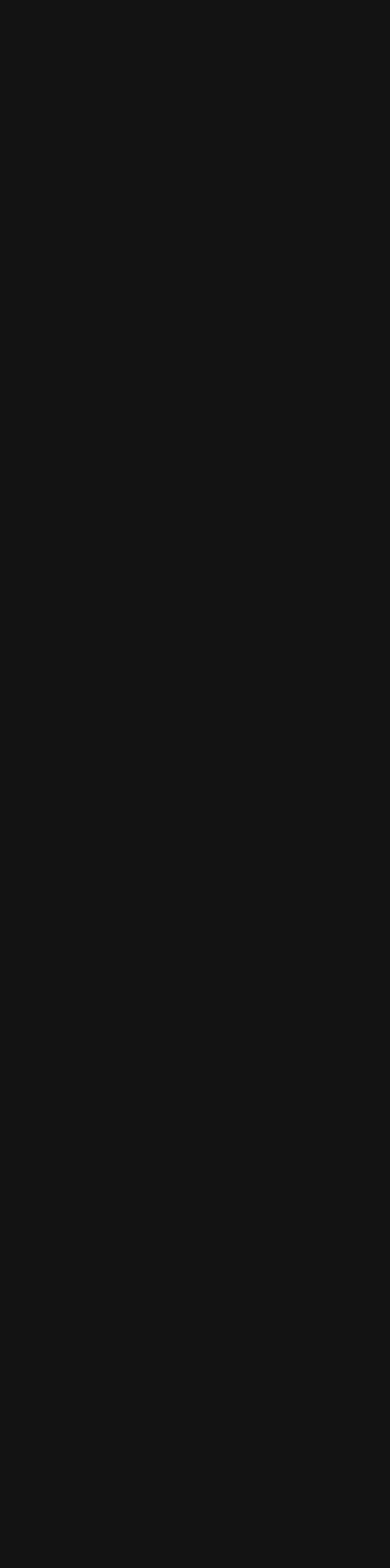
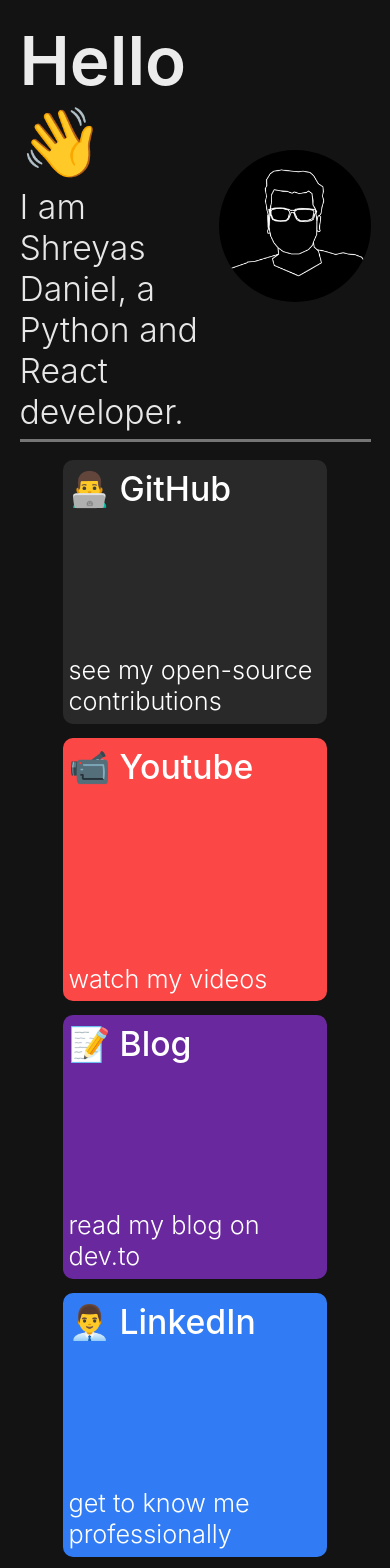
Before and after one commit to shreydan/shreydan.github.io, a React (Create React App) app: page / in a window 390 px wide. Shown: the top 1568 px of the page. Before the commit the page ends 844 px from the top, so only its background shows below. Built offline with nearby package versions, Linux system fonts and the light colour scheme.

Commit message:
update mobile

```diff
--- a/src/Components/Mobile.jsx
+++ b/src/Components/Mobile.jsx
@@ -1,8 +1,44 @@
 import React from 'react'
+import styled from 'styled-components'
+import Card from './Card'
+import Header from './Header'
 
-function Mobile() {
+const Container = styled.div`
+    display: flex;
+    align-items: center;
+    flex-direction: column;
+    margin: 5% 0;
+`
+const Content = styled.div`
+    display: flex;
+    flex-direction: column;
+    width: 90%;
+`
+
+const Cards = styled.div`
+    margin: 3% 0;
+    display: flex;
+    flex-wrap: wrap;
+    justify-content: center;
+    padding-bottom: 3%;
+    border-bottom: 3px solid #757575;
+`
+
+
+function Mobile({links}) {
     return (
-        <div></div>
+        <Container>
+            <Content>
+                <Header />
+                <Cards>
+                    {
+                        links.map((link, key) => (
+                            <Card link={link} key={key} />
+                        ))
+                    }
+                </Cards>
+            </Content>
+        </Container>
     )
 }
 
```
